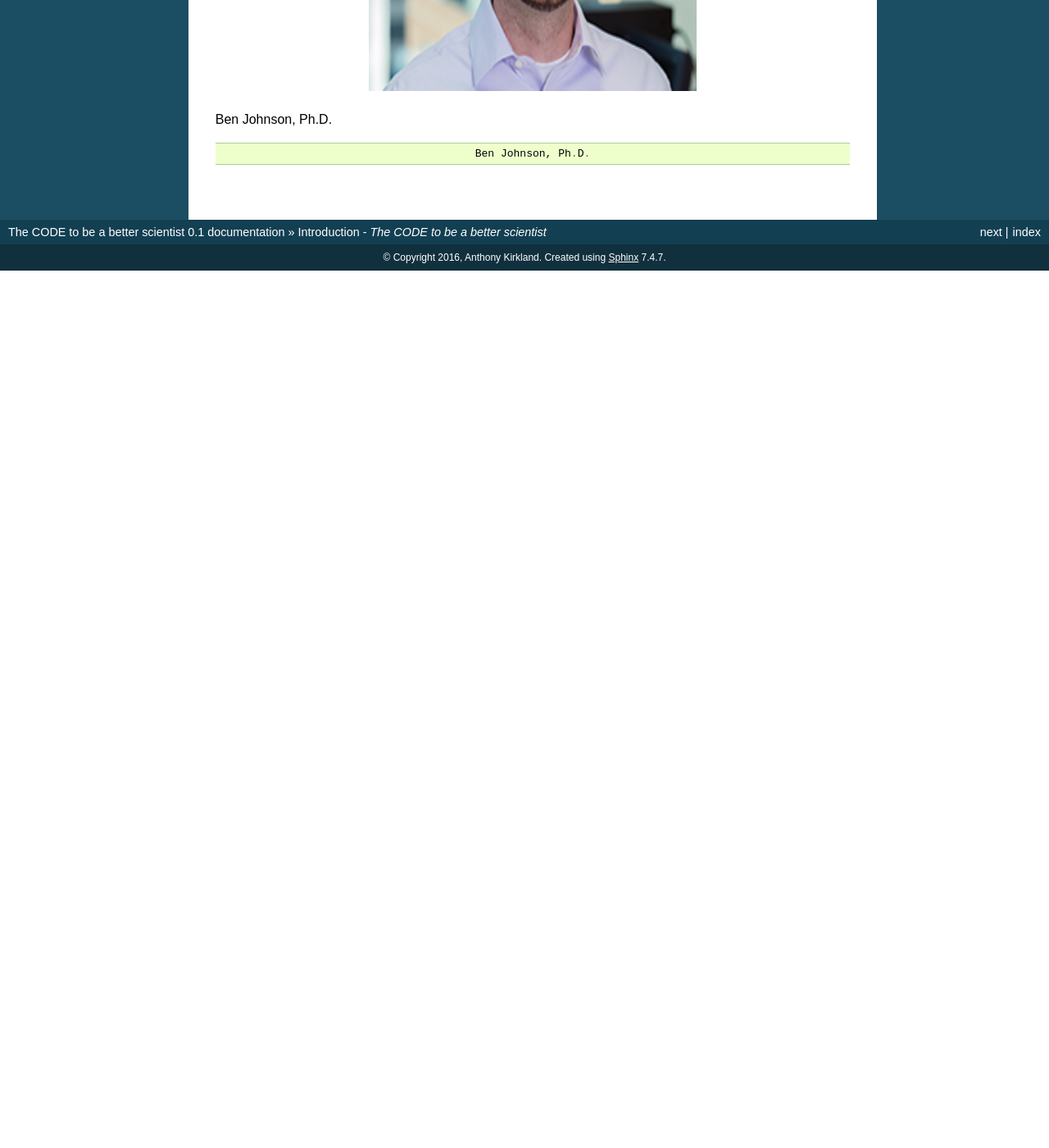
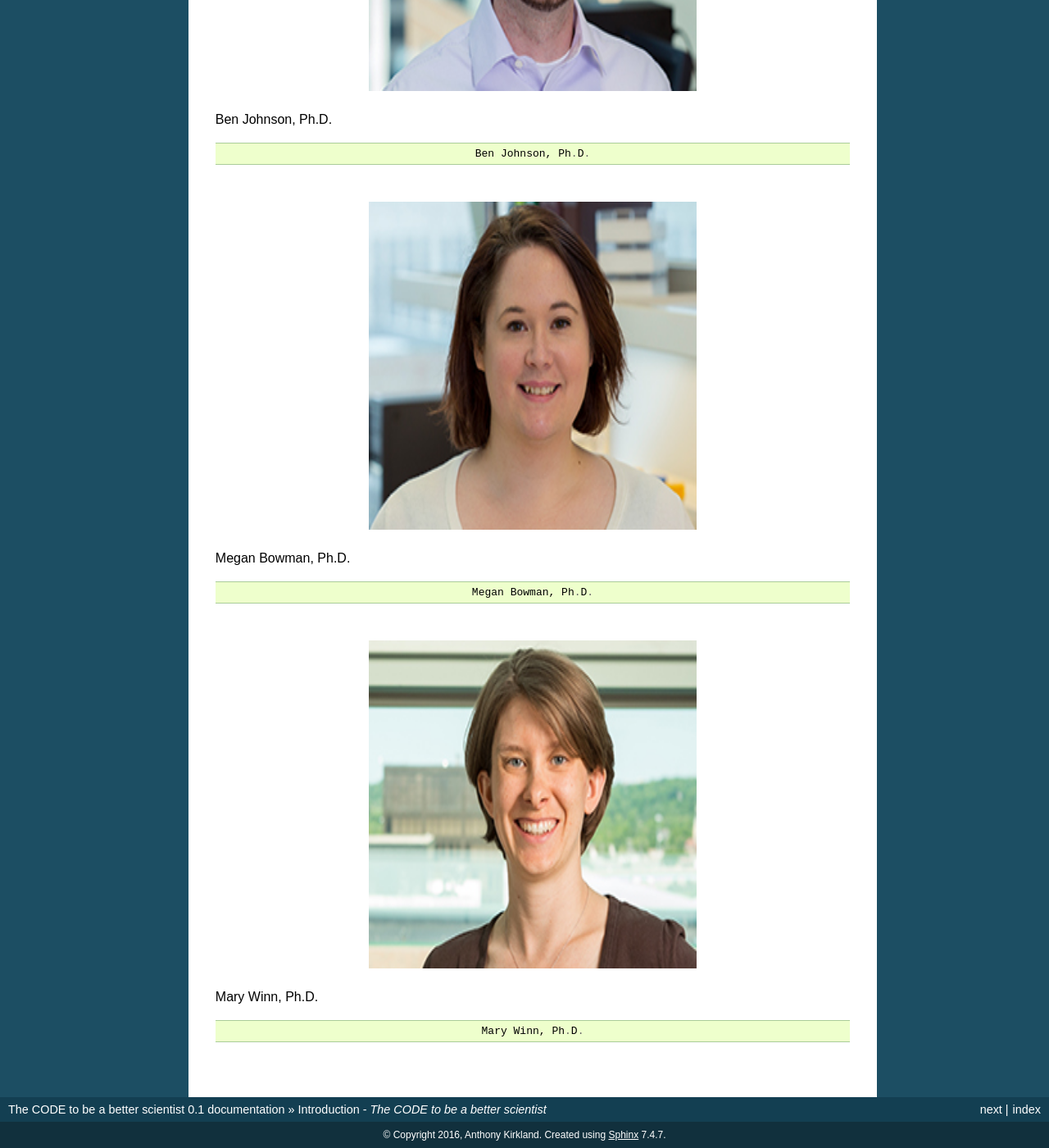
Before and after one commit to akirk616/Anthonys_Teaching_documentation, a Sphinx documentation site: the page built from source/index.rst, in a window 1280 px wide and 1400 px high, scrolled down 509 px. Shown: the whole window at 82% size. Built offline with Sphinx 7.4.7, drawn with Linux system fonts in a browser that asks for light colours; before the commit the page ends 900 px from its top, so only the background shows below that.

Commit message:
Update index.rst

```diff
--- a/source/index.rst
+++ b/source/index.rst
@@ -12,7 +12,7 @@ My name is Anthony Kirkland. I am a senior at Innovation Central. I worked in th
     :width: 400px
     :align: center
     :height: 400px
-    :alt: Ben Johnson
+    :alt: Ben Johnson, Ph.D.
     :figclass: align-center
 
     Ben Johnson, Ph.D.
@@ -21,6 +21,31 @@ My name is Anthony Kirkland. I am a senior at Innovation Central. I worked in th
 
         Ben Johnson, Ph.D.
 
+.. figure:: Bowman_Megan_255x187.jpg
+    :width: 400px
+    :align: center
+    :height: 400px
+    :alt: Megan Bowman, Ph.D.
+    :figclass: align-center
+
+    Megan Bowman, Ph.D.
+
+    .. code-block:: python
+
+        Megan Bowman, Ph.D.
+
+.. figure:: Winn_Mary_255x187.jpg
+    :width: 400px
+    :align: center
+    :height: 400px
+    :alt: Mary Winn, Ph.D.
+    :figclass: align-center
+
+    Mary Winn, Ph.D.
+
+    .. code-block:: python
+
+        Mary Winn, Ph.D.
 
 .. toctree::
    :hidden:
```
